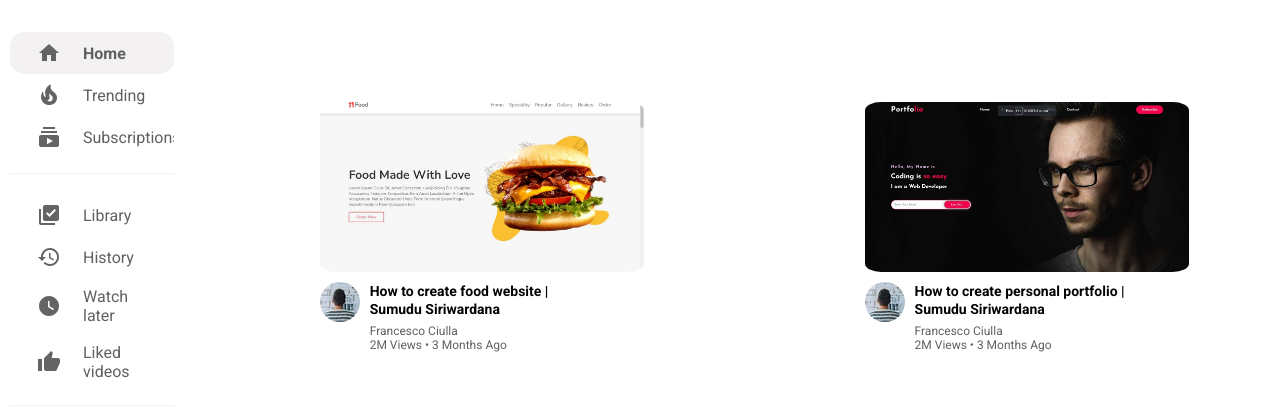
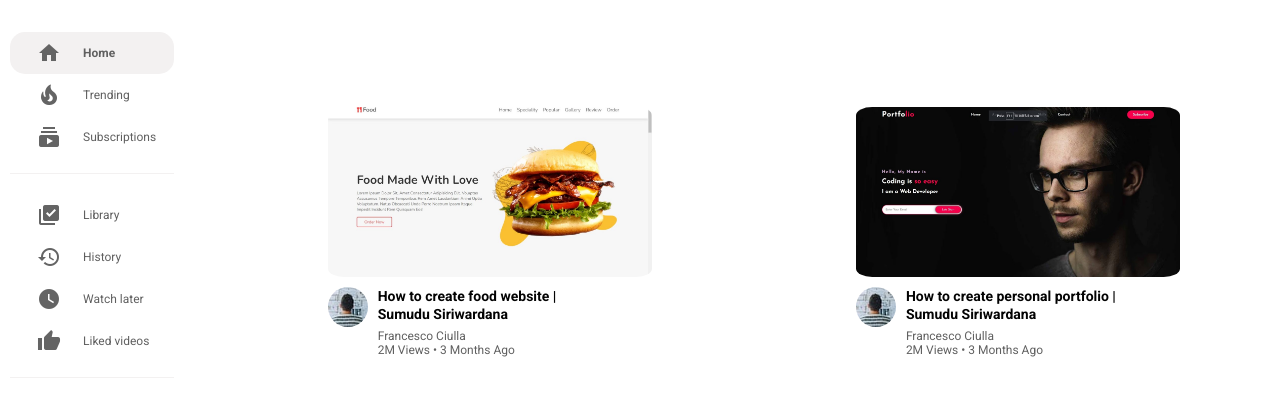
Before and after one commit to Afsheen96/Youtube-clone, a website: page index.html in a window 1280 px wide. Shown: the part 322-741 px from the top of the page. Drawn offline with Linux system fonts and the light colour scheme.

Commit message:
nav text style

```diff
--- a/styles/index.css
+++ b/styles/index.css
@@ -102,7 +102,6 @@ border-radius: 25px;
   }
   .nav-link span {
     margin-left: 15px;
-    font-size: medium;
   }
   .nav :hover {
     background:var(--background);
@@ -168,7 +167,7 @@ background-color: #e0dfdf;
 .content {
     width: 100%;
     height: 100%;
-    padding: 15px 3px;
+    padding: 20px 20px;
     margin: 5px;
   }
 
```
